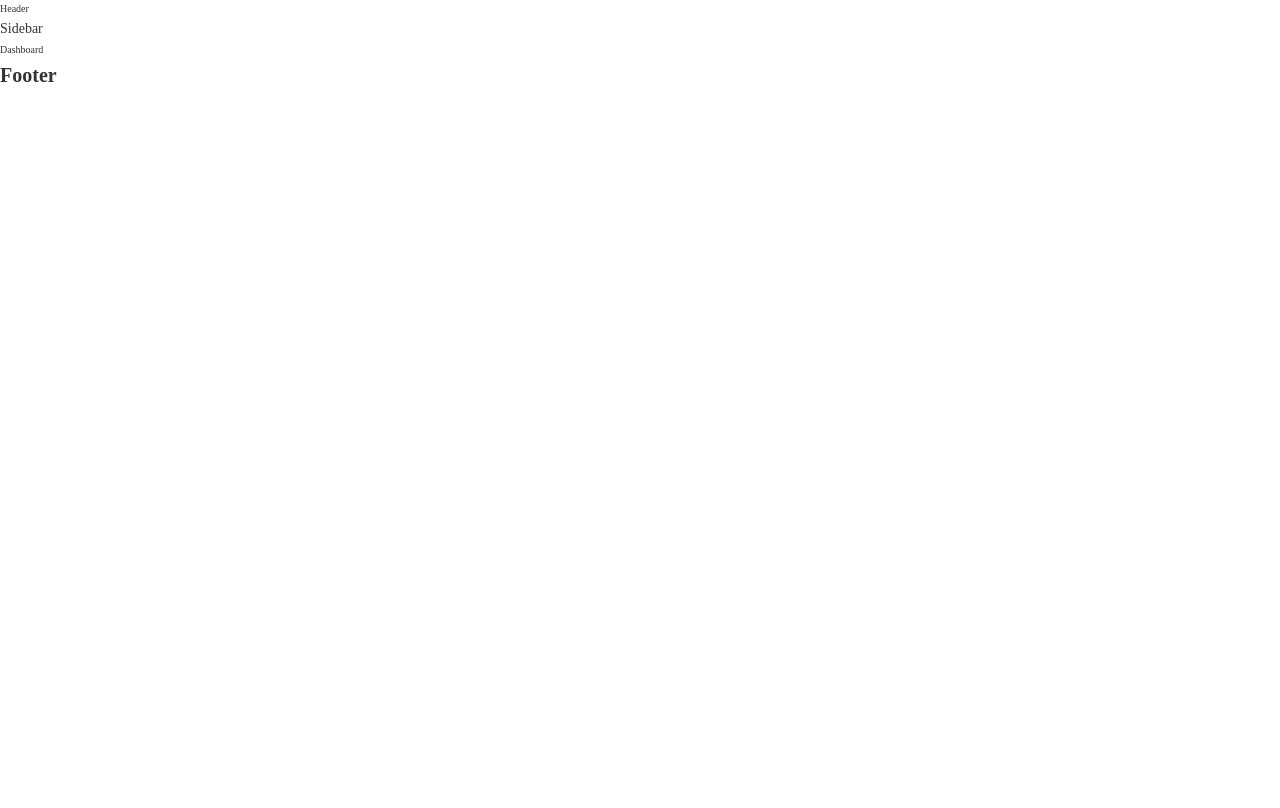
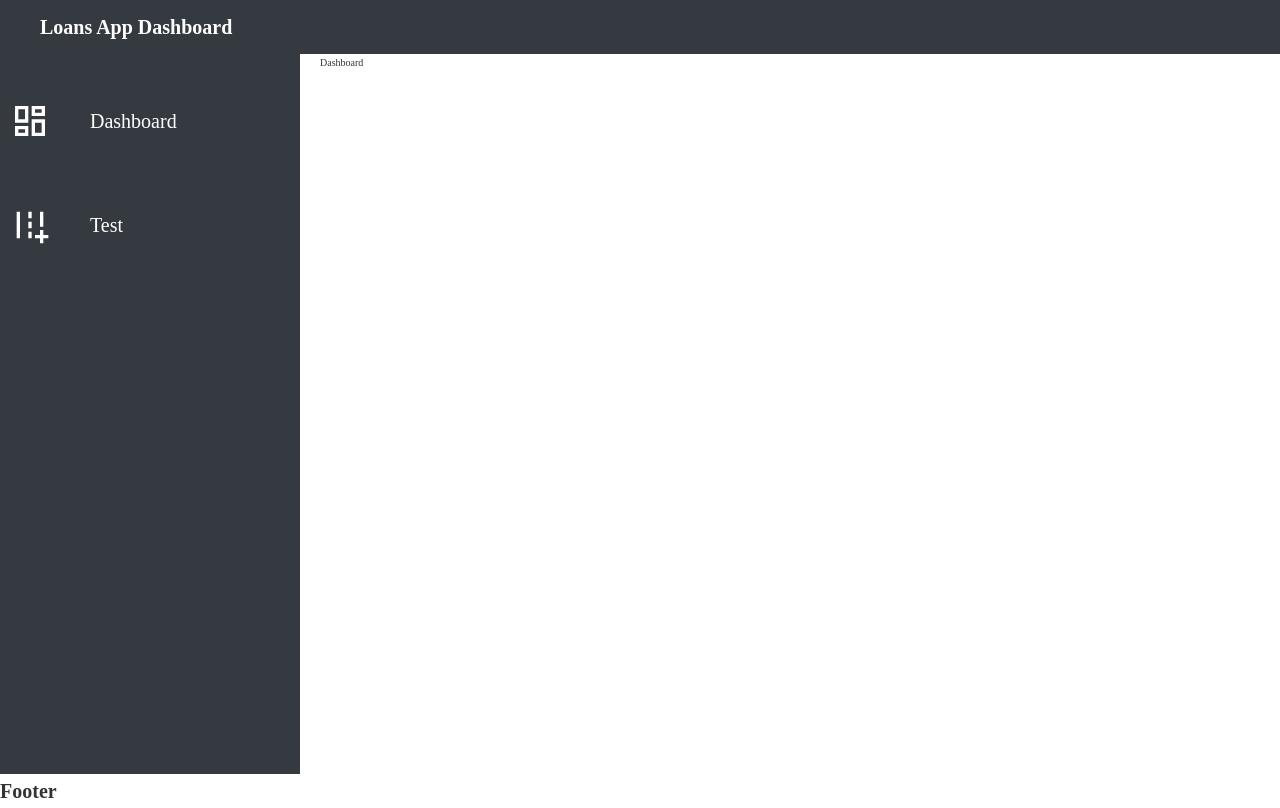
Before and after one commit to DOJ-gam/react-css-admin-dashboaed, a React (Create React App) app: page / in a window 1280 px wide. Built offline with nearby package versions, Linux system fonts and the light colour scheme.

Commit message:
add router and finishup basic layout

```diff
--- a/package.json
+++ b/package.json
@@ -8,6 +8,8 @@
     "@testing-library/user-event": "^12.1.10",
     "react": "^17.0.2",
     "react-dom": "^17.0.2",
+    "react-icons": "^4.3.1",
+    "react-router-dom": "6",
     "react-scripts": "4.0.3",
     "web-vitals": "^1.0.1"
   },
--- a/src/App.js
+++ b/src/App.js
@@ -1,11 +1,16 @@
+import { Route, Routes } from "react-router-dom";
 import "./global.css";
 
 import Dashboard from "./pages/dashboard/Dashboard";
+import Test from "./pages/test/Test";
 
 function App() {
   return (
     <div>
-      <Dashboard />
+      <Routes>
+        <Route path="/" element={<Dashboard />} />
+        <Route path="/test" element={<Test />} />
+      </Routes>
     </div>
   );
 }
--- a/src/components/header/Header.jsx
+++ b/src/components/header/Header.jsx
@@ -1,7 +1,12 @@
 import React from "react";
+import * as styles from "./style.module.css";
 
 const Header = () => {
-  return <div>Header</div>;
+  return (
+    <div className={`${styles.container} bg-dark `}>
+      <h1 className="logo">Loans App Dashboard</h1>
+    </div>
+  );
 };
 
 export default Header;
--- /dev/null
+++ b/src/components/header/style.module.css
@@ -0,0 +1,3 @@
+.container {
+  padding: 1rem 4rem;
+}
--- a/src/components/sidebar/Sidebar.jsx
+++ b/src/components/sidebar/Sidebar.jsx
@@ -1,7 +1,22 @@
 import React from "react";
-
+import { Link } from "react-router-dom";
+import * as styles from "./styles.module.css";
+import { MdOutlineDashboard, MdOutlineAddRoad } from "react-icons/md";
 const Sidebar = () => {
-  return <p>Sidebar</p>;
+  return (
+    <div className={`${styles.container} bg-dark }`}>
+      <div className={styles.navItems}>
+        <div className={styles.navItem}>
+          <MdOutlineDashboard size={40} color="white" />
+          <Link to="/">Dashboard</Link>
+        </div>
+        <div className={styles.navItem}>
+          <MdOutlineAddRoad size={40} color="white" />
+          <Link to="/test">Test</Link>
+        </div>
+      </div>
+    </div>
+  );
 };
 
 export default Sidebar;
--- /dev/null
+++ b/src/components/sidebar/styles.module.css
@@ -0,0 +1,27 @@
+.container {
+  min-height: 90vh;
+  padding: 4rem 1rem;
+}
+
+.navItems {
+  display: flex;
+  flex-direction: column;
+  gap: 5rem;
+  transition: all 0.5s linear;
+}
+
+.navItem {
+  display: flex;
+  align-items: center;
+  gap: 3rem;
+}
+.navItem a {
+  font-size: 2rem;
+  padding: 1rem;
+}
+
+.navItem a:hover {
+  background-color: white;
+  border: 1px solid white;
+  color: #333;
+}
--- a/src/global.css
+++ b/src/global.css
@@ -6,10 +6,10 @@
   margin: 0;
   border: none;
   text-decoration: none;
-  color: #333;
 }
 
 html {
+  color: #333;
   font-size: 62.5%;
   line-height: 1.7;
 }
@@ -21,3 +21,35 @@ h1 {
 p {
   font-size: 1.4rem;
 }
+
+a {
+  color: white;
+  font-size: 1.6rem;
+}
+
+/* layout */
+.defaultLayout {
+}
+
+.defaultLayout .main {
+  display: flex;
+  /* align-items: center; */
+  gap: 2rem;
+}
+.defaultLayout .main .sidebar {
+  flex: 1;
+  min-width: 300px;
+}
+.defaultLayout .main .children {
+  flex: 6;
+}
+
+/*  ********************  */
+.bg-dark {
+  background-color: #343a40;
+  color: white;
+}
+
+.text-white {
+  color: white;
+}
--- a/src/index.js
+++ b/src/index.js
@@ -1,10 +1,13 @@
-import React from 'react';
-import ReactDOM from 'react-dom';
-import App from './App';
+import React from "react";
+import ReactDOM from "react-dom";
+import App from "./App";
+import { BrowserRouter } from "react-router-dom";
 
 ReactDOM.render(
-  <React.StrictMode>
-    <App />
-  </React.StrictMode>,
-  document.getElementById('root')
+  <BrowserRouter>
+    <React.StrictMode>
+      <App />
+    </React.StrictMode>
+  </BrowserRouter>,
+  document.getElementById("root")
 );
--- a/src/layouts/DefaultLayout.jsx
+++ b/src/layouts/DefaultLayout.jsx
@@ -5,13 +5,15 @@ import Sidebar from "../components/sidebar/Sidebar";
 
 const DefaultLayout = ({ children }) => {
   return (
-    <div>
+    <div className="defaultLayout">
       <div className="header">
         <Header />
       </div>
       <div className="main">
-        <Sidebar />
-        {children}
+        <div className="sidebar">
+          <Sidebar />
+        </div>
+        <div className="children">{children}</div>
       </div>
       <div className="footer">
         <Footer />
--- /dev/null
+++ b/src/pages/test/Test.jsx
@@ -0,0 +1,12 @@
+import React from "react";
+import DefaultLayout from "../../layouts/DefaultLayout";
+
+const Test = () => {
+  return (
+    <div>
+      <DefaultLayout>test</DefaultLayout>
+    </div>
+  );
+};
+
+export default Test;
```
Also changed, not shown: 2 other files (tests, documents, lock files or other folders).
